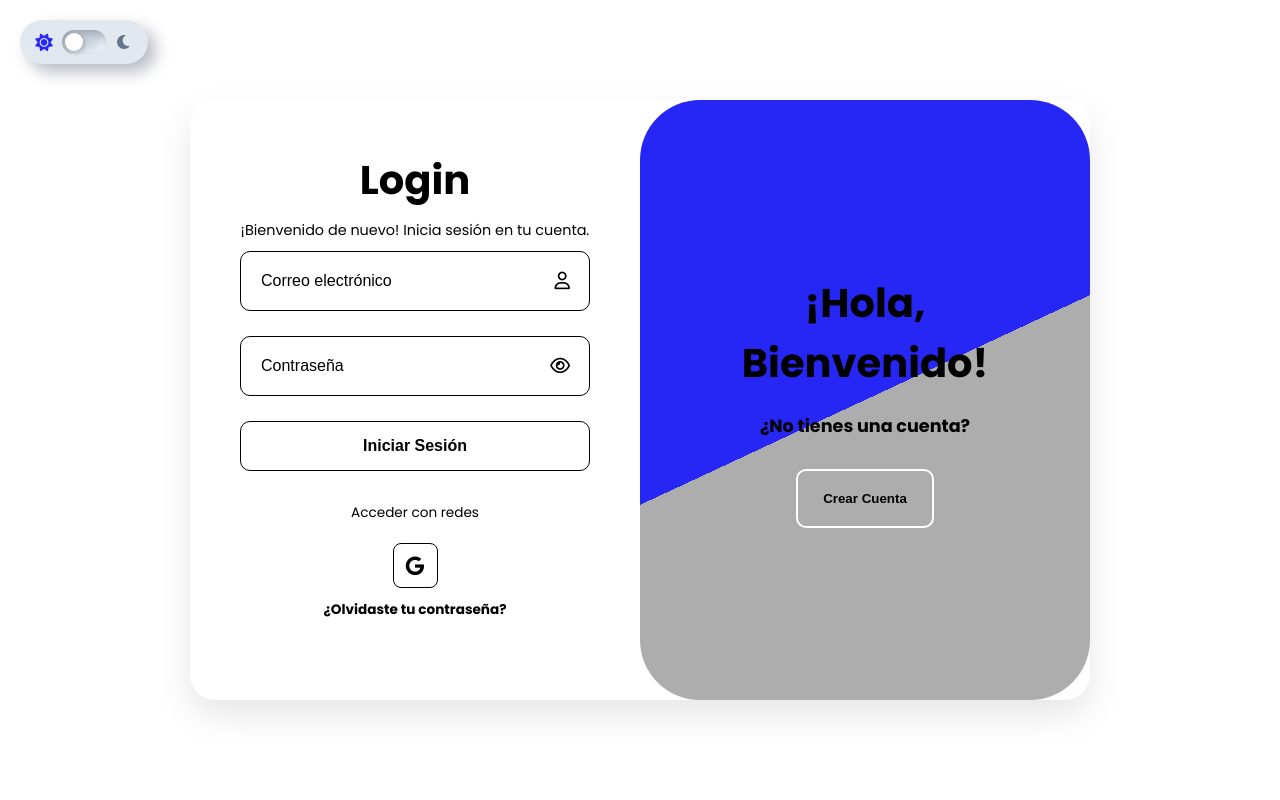
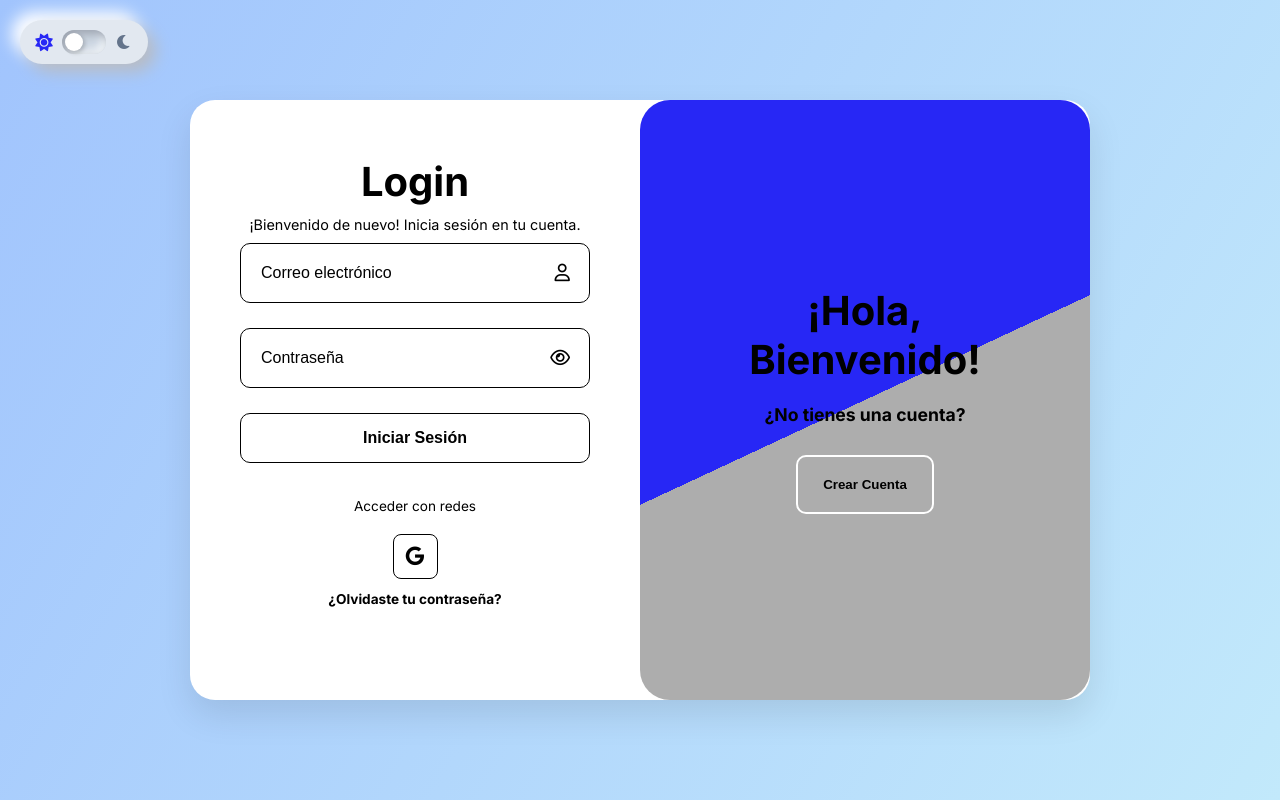
Before and after one commit to Luis-Martinez07/Proyecto-Team, a PHP site: page / in a window 1280 px wide. Run offline with PHP 8.4, Linux system fonts and the light colour scheme.

Commit message:
Ultimos cambios de hoy

```diff
--- a/cambiar.pss.css
+++ b/cambiar.pss.css
@@ -1,4 +1,4 @@
-@import url('https://fonts.googleapis.com/css2?family=Poppins:wght@300;400;500;600;700&display=swap');
+@import url('https://fonts.googleapis.com/css2?family=Inter:wght@300;400;500;600;700&display=swap');
 
 * {
     padding: 0;
@@ -7,7 +7,7 @@
 }
 
 body {
-    font-family: 'Poppins', sans-serif;
+    font-family: 'Inter', -apple-system, BlinkMacSystemFont, sans-serif;
     min-height: 100vh;
     display: flex;
     justify-content: center;
--- a/index.css
+++ b/index.css
@@ -1,4 +1,4 @@
-@import url('https://fonts.googleapis.com/css2?family=Poppins:wght@300;400;500;600;700&display=swap');
+@import url('https://fonts.googleapis.com/css2?family=Inter:wght@300;400;500;600;700&display=swap');
 
 * {
     margin: 0;
@@ -7,8 +7,8 @@
 }
 
 body {
-    font-family: 'Poppins', sans-serif;
-    background: white;
+    font-family: 'Inter', -apple-system, BlinkMacSystemFont, sans-serif;
+    background-image: linear-gradient(120deg, #a1c4fd 0%, #c2e9fb 100%);
     display: flex;
     justify-content: center;
     align-items: center;
@@ -239,7 +239,7 @@ body {
     position: absolute;
     right: 0;
     width: 50%;
-    border-radius: 60px;
+    border-radius: 30px;
     height: 100%;
     background: linear-gradient(155deg, #2727F5 50%, #ADADAD 50%);
     display: flex;
@@ -433,7 +433,7 @@ body {
 
 /* Variables CSS para el tema */
 :root {
-    --bg-body: white;
+    --bg-body: linear-gradient(120deg, #a1c4fd 0%, #c2e9fb 100%);;
     --bg-container: white;
     --text-primary: #000000;
     --text-secondary: #000000;
@@ -447,7 +447,7 @@ body {
 }
 
 [data-theme="dark"] {
-    --bg-body: #000000;
+    --bg-body: linear-gradient(to right, #434343 0%, black 100%);;
     --bg-container: #2d2d2d;
     --text-primary: #ffffff;
     --text-secondary: #000000;
--- a/panel.js
+++ b/panel.js
@@ -78,11 +78,11 @@ function logout() {
         <p class="custom-alert-message">¿Estás seguro de que deseas cerrar tu sesión?</p>
         <div class="custom-alert-buttons">
             <button class="custom-alert-btn cancel-btn" onclick="closeLogoutAlert()">
-                <i class="fas fa-times"></i>
+                <i class="fa-solid fa-circle-xmark"></i>
                 Cancelar
             </button>
             <button class="custom-alert-btn confirm-btn" onclick="confirmLogout()">
-                <i class="fas fa-check"></i>
+                <i class="fas fa-check-circle"></i>
                 Cerrar Sesión
             </button>
         </div>
--- a/panel.php
+++ b/panel.php
@@ -88,12 +88,12 @@ if (strlen($iniciales) == 0) {
 
         <div class="nav-item" onclick="showSection('schedules')">
             <span class="nav-icon"><i class="fa-regular fa-calendar"></i></span>
-            <span>Mis Horarios</span>
+            <span>Horarios</span>
         </div>
 
         <div class="nav-item" onclick="showSection('classes')">
             <span class="nav-icon"><i class="fa-solid fa-chalkboard-teacher"></i></span>
-            <span>Mis Clases</span>
+            <span>Reporte</span>
             <span class="nav-badge" id="classesBadge">0</span>
         </div>
 
```
Also changed, not shown: panel.css (+5 -5 lines).
